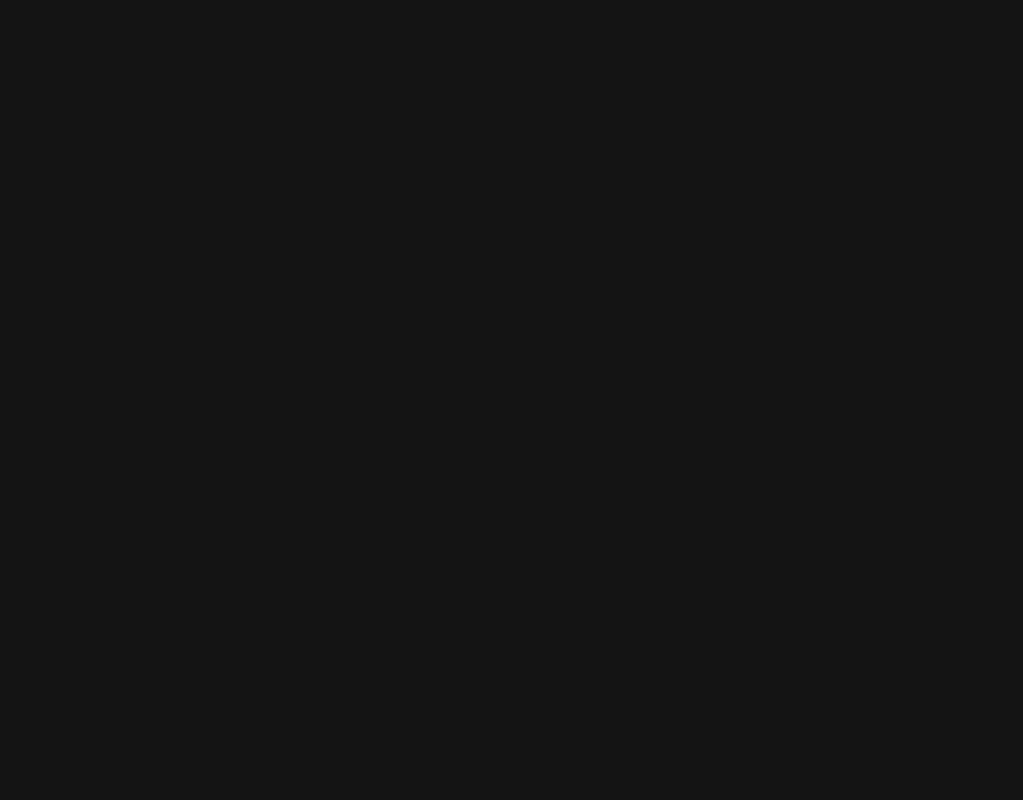
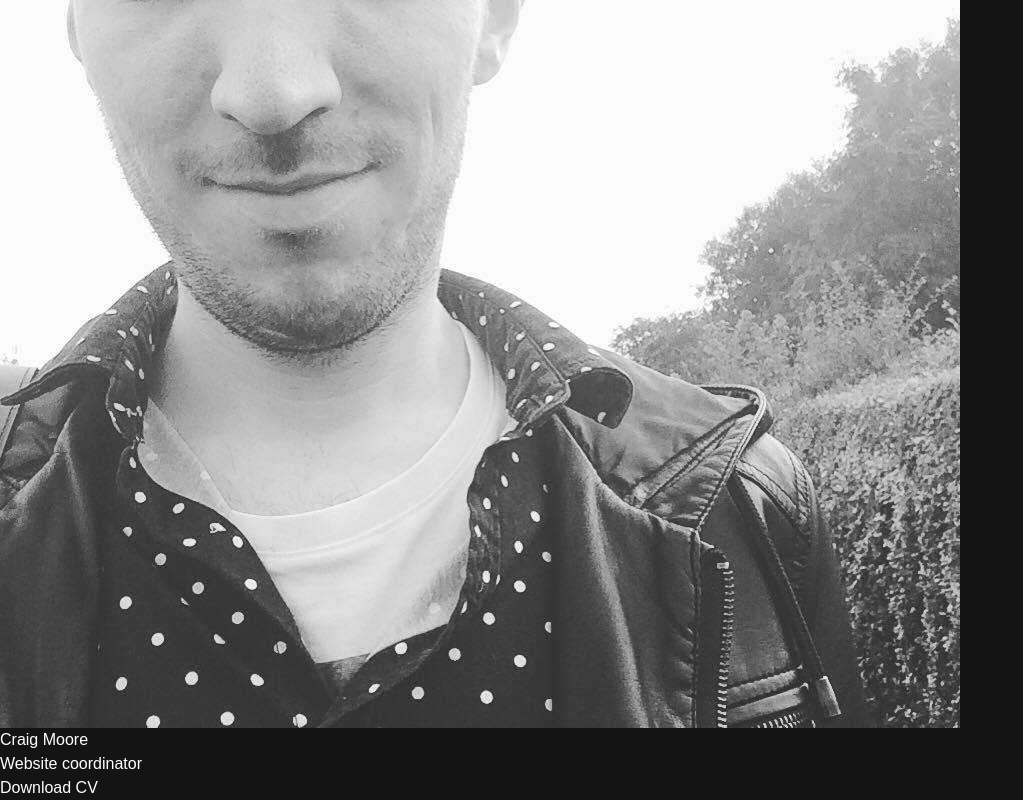
Before and after one commit to craigm14/dev_portfolio, a React (Vite) app in the folder dev_portfolio/: page / in a window 1280 px wide. Shown: the part 232-1032 px from the top of the page, without its empty margins (0-1023 px from the left). Before the commit the page ends 800 px from the top, so only its background shows below. Built offline with nearby package versions, Linux system fonts and the light colour scheme.

Commit message:
day 3 update

```diff
--- a/dev_portfolio/src/App.jsx
+++ b/dev_portfolio/src/App.jsx
@@ -1,8 +1,10 @@
-import Hero from "./conponents/Hero/Hero";
+import "./index.css";
+import Banner from "./conponents/Hero/Banner";
+
 function App() {
   return (
     <>
-      <Hero></Hero>
+      <Banner />
     </>
   );
 }
--- /dev/null
+++ b/dev_portfolio/src/conponents/Hero/Banner.jsx
@@ -0,0 +1,25 @@
+import heroimg from "../../assets/profile.jpg";
+function Banner() {
+  return (
+    <section class="flex justify-center items-center pt-6">
+      <div class="grid grid-cols-3 gap-3">
+        <div>
+          <img class="w-30 h-32" src={heroimg} alt="Profile picture" />
+        </div>
+
+        <div class="intro">
+          <h1>Craig Moore</h1>
+          <h2>Website coordinator</h2>
+          <span>
+            <a href="https://www.linkedin.com/in/cmoore14/" target="_blank"></a>
+          </span>
+        </div>
+        <div>
+          <a href="">Download CV</a>
+        </div>
+      </div>
+    </section>
+  );
+}
+
+export default Banner;
--- a/dev_portfolio/src/conponents/Hero/Hero.jsx
+++ /dev/null
@@ -1,9 +0,0 @@
-function Hero() {
-  return (
-    <section id="hero">
-      <div></div>
-    </section>
-  );
-}
-
-export default Hero;
--- a/dev_portfolio/src/index.css
+++ b/dev_portfolio/src/index.css
@@ -1,5 +1,4 @@
 @import "tailwindcss";
-@custom-variant dark (&:where(.dark, .dark));
 
 :root {
   font-family: Arial, sans-serif;
```
Also changed, not shown: dev_portfolio/src/assets/profile.jpg (added), 1 other file (tests, documents, lock files or other folders).
